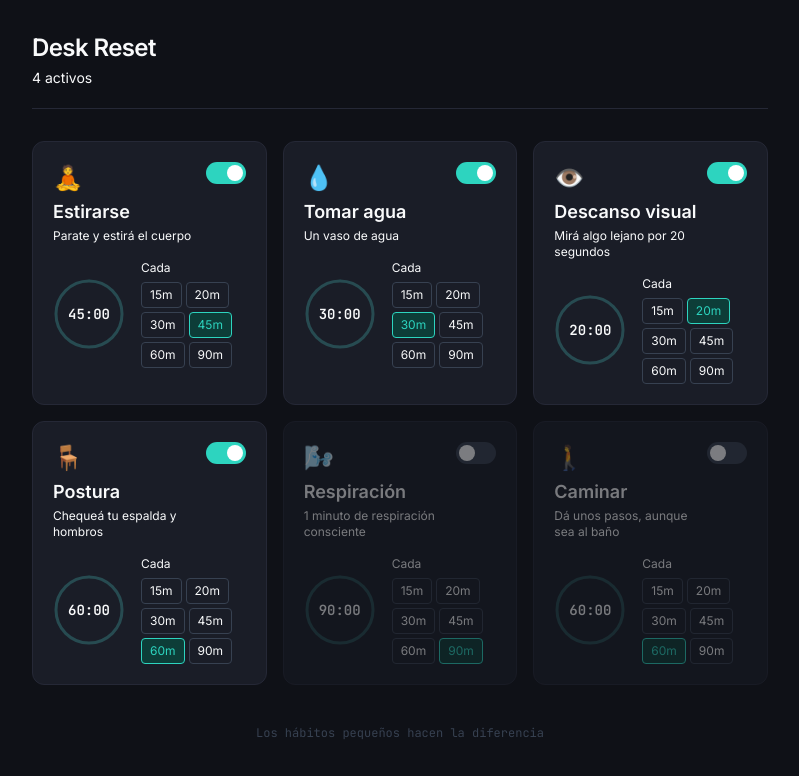
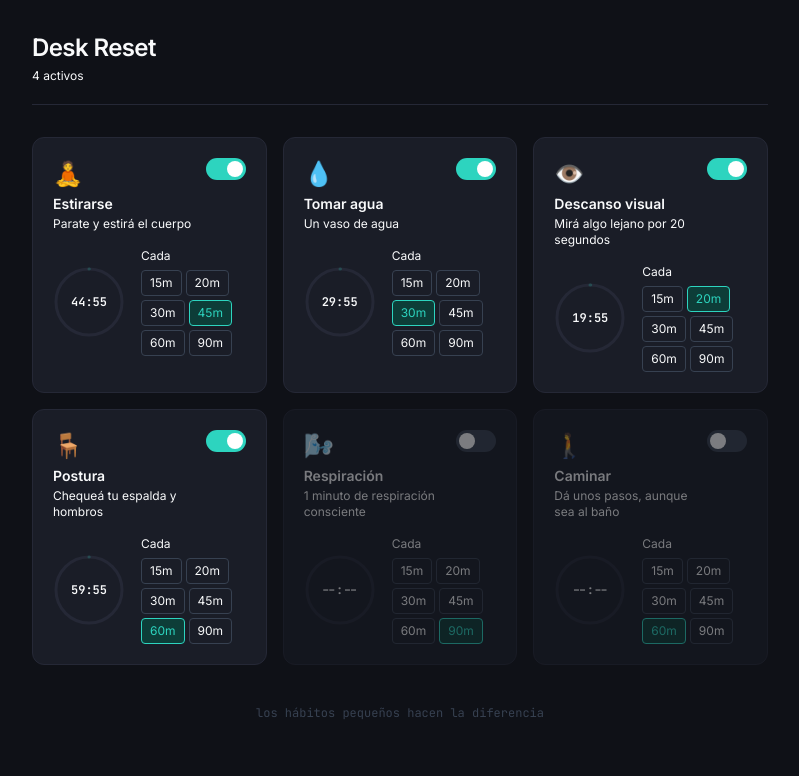
Before and after one commit to leisosag/desk-reset, a React (Vite) app: page / in a window 1280 px wide. Shown: the top 776 px of the page, without its empty margins (240-1039 px from the left). Built offline with nearby package versions, Linux system fonts and the light colour scheme.

Commit message:
feat: start timers

```diff
--- a/src/App.jsx
+++ b/src/App.jsx
@@ -1,50 +1,60 @@
-import { useState } from 'react';
-import { HABITS } from './data/habits';
-import HabitCard from './components/HabitCard';
-
-function buildInitialState(habits) {
-  return Object.fromEntries(
-    habits.map((h) => [
-      h.id,
-      {
-        enabled: h.defaultEnabled,
-        interval: h.defaultInterval,
-      },
-    ]),
-  );
-}
+import { useState, useEffect, useRef } from "react";
+import { HABITS } from "./data/habits";
+import { buildInitialState } from "./utils/time";
+import HabitCard from "./components/HabitCard";
 
 export default function App() {
-  const [habitStates, setHabitStates] = useState(() =>
-    buildInitialState(HABITS),
-  );
+  const [habitStates, setHabitStates] = useState(() => buildInitialState(HABITS));
+  const tickRef = useRef(null);
+
+  useEffect(() => {
+    tickRef.current = setInterval(() => {
+      setHabitStates((prev) => {
+        const next = { ...prev };
+        HABITS.forEach((h) => {
+          const s = prev[h.id];
+          if (!s.enabled || s.remaining === 0) return;
+          next[h.id] = { ...s, remaining: s.remaining - 1 };
+        });
+        return next;
+      });
+    }, 1000);
+
+    return () => clearInterval(tickRef.current);
+  }, []);
 
   const handleToggle = (id) => {
-    setHabitStates((prev) => ({
-      ...prev,
-      [id]: { ...prev[id], enabled: !prev[id].enabled },
-    }));
+    setHabitStates((prev) => {
+      const s = prev[id];
+      return {
+        ...prev,
+        [id]: {
+          ...s,
+          enabled: !s.enabled,
+          remaining: s.interval * 60,
+        },
+      };
+    });
   };
 
   const handleIntervalChange = (id, minutes) => {
     setHabitStates((prev) => ({
       ...prev,
-      [id]: { ...prev[id], interval: minutes },
+      [id]: { ...prev[id], interval: minutes, remaining: minutes * 60 },
     }));
   };
 
-  const enabledCount = Object.values(habitStates).filter(
-    (s) => s.enabled,
-  ).length;
+  const enabledCount = Object.values(habitStates).filter((s) => s.enabled).length;
 
   return (
     <div className="max-w-3xl mx-auto px-4 py-8 pb-16">
+
       <header className="mb-8">
         <h1 className="text-2xl font-semibold text-text-primary tracking-tight">
           Desk Reset
         </h1>
-        <p className="text-text-muted text-sm mt-1">
-          {enabledCount} activo{enabledCount !== 1 ? 's' : ''}
+        <p className="text-text-muted text-xs mt-1">
+          {enabledCount} activo{enabledCount !== 1 ? "s" : ""}
         </p>
         <div className="h-px bg-border mt-5" />
       </header>
@@ -52,16 +62,13 @@ export default function App() {
       <main>
         <div
           className="grid gap-4"
-          style={{
-            gridTemplateColumns: 'repeat(auto-fill, minmax(220px, 1fr))',
-          }}
+          style={{ gridTemplateColumns: "repeat(auto-fill, minmax(220px, 1fr))" }}
         >
           {HABITS.map((habit) => (
             <HabitCard
               key={habit.id}
               habit={habit}
-              enabled={habitStates[habit.id].enabled}
-              interval={habitStates[habit.id].interval}
+              state={habitStates[habit.id]}
               onToggle={handleToggle}
               onIntervalChange={handleIntervalChange}
             />
@@ -71,7 +78,7 @@ export default function App() {
 
       <footer className="mt-10 text-center">
         <p className="font-mono text-xs text-border-muted">
-          Los hábitos pequeños hacen la diferencia
+          los hábitos pequeños hacen la diferencia
         </p>
       </footer>
     </div>
--- /dev/null
+++ b/src/components/CircularProgress.jsx
@@ -0,0 +1,30 @@
+export default function CircularProgress({ progress, color = "#2dd4bf" }) {
+  const size = 72;
+  const stroke = 3;
+  const r = (size - stroke * 2) / 2;
+  const circ = 2 * Math.PI * r;
+  const offset = circ * (1 - progress);
+
+  return (
+    <svg
+      width={size}
+      height={size}
+      style={{ transform: "rotate(-90deg)" }}
+      aria-hidden="true"
+    >
+      <circle cx={36} cy={36} r={r} fill="none" stroke="#252836" strokeWidth={stroke} />
+      <circle
+        cx={36}
+        cy={36}
+        r={r}
+        fill="none"
+        stroke={color}
+        strokeWidth={stroke}
+        strokeDasharray={circ}
+        strokeDashoffset={offset}
+        strokeLinecap="round"
+        style={{ transition: "stroke-dashoffset 1s linear" }}
+      />
+    </svg>
+  );
+}
--- a/src/components/HabitCard.jsx
+++ b/src/components/HabitCard.jsx
@@ -1,23 +1,43 @@
+import CircularProgress from './CircularProgress';
+import { formatTime } from '../utils/time';
 import { INTERVAL_OPTIONS } from '../data/habits';
 
 export default function HabitCard({
   habit,
-  enabled,
-  interval,
+  state,
   onToggle,
   onIntervalChange,
 }) {
   const { id, icon, name, description } = habit;
+  const { enabled, interval, remaining } = state;
+
+  const total = interval * 60;
+  const progress = total > 0 ? 1 - remaining / total : 0;
+  const isUrgent = enabled && remaining < 60 && remaining > 0;
+  const isDue = enabled && remaining === 0;
+
+  const ringColor = isDue ? '#2dd4bf' : isUrgent ? '#99f6e4' : '#2dd4bf33';
+  const timerColorClass = isDue
+    ? 'text-teal'
+    : isUrgent
+      ? 'text-teal-light'
+      : 'text-text-muted';
 
   return (
     <div
-      className={`bg-surface border border-border rounded-xl p-5 flex flex-col gap-4 transition-opacity duration-200 ${!enabled ? 'opacity-45' : ''}`}
+      className={[
+        'bg-surface rounded-xl p-5 flex flex-col gap-4 transition-all duration-300 border',
+        isDue
+          ? 'border-teal shadow-[0_0_16px_rgba(45,212,191,0.12)]'
+          : 'border-border',
+        !enabled ? 'opacity-45' : '',
+      ].join(' ')}
     >
       {/* Header */}
       <div className="flex justify-between items-start">
         <div>
           <div className="text-2xl mb-1">{icon}</div>
-          <div className="text-text-primary font-semibold text-lg">{name}</div>
+          <div className="text-text-primary font-semibold text-sm">{name}</div>
           <div className="text-text-muted text-xs mt-0.5">{description}</div>
         </div>
 
@@ -36,42 +56,17 @@ export default function HabitCard({
         </button>
       </div>
 
-      {/* Timer ring + interval selector */}
+      {/* Ring + interval selector */}
       <div className="flex items-center gap-4">
-        {/* Ring */}
         <div className="relative w-[72px] h-[72px] flex-shrink-0">
-          <svg
-            width={72}
-            height={72}
-            style={{ transform: 'rotate(-90deg)' }}
-            aria-hidden="true"
+          <CircularProgress progress={progress} color={ringColor} />
+          <div
+            className={`absolute inset-0 flex items-center justify-center font-mono text-xs font-semibold ${timerColorClass}`}
           >
-            <circle
-              cx={36}
-              cy={36}
-              r={33}
-              fill="none"
-              stroke="#252836"
-              strokeWidth={3}
-            />
-            <circle
-              cx={36}
-              cy={36}
-              r={33}
-              fill="none"
-              stroke="#2dd4bf33"
-              strokeWidth={3}
-              strokeDasharray={207}
-              strokeDashoffset={0}
-              strokeLinecap="round"
-            />
-          </svg>
-          <div className="absolute inset-0 flex items-center justify-center font-mono text-sm font-semibold text-text-muted">
-            {String(interval).padStart(2, '0')}:00
+            {enabled ? (isDue ? '¡Ya!' : formatTime(remaining)) : '--:--'}
           </div>
         </div>
 
-        {/* Interval selector */}
         <div className="flex-1">
           <div className="text-text-muted text-xs mb-1.5">Cada</div>
           <div className="flex gap-1 flex-wrap">
@@ -82,7 +77,7 @@ export default function HabitCard({
                 className={`px-2 py-1 rounded text-xs border cursor-pointer transition-all duration-150 ${
                   min === interval
                     ? 'border-teal bg-teal-bg text-teal'
-                    : 'border-border-muted bg-transparent text-text-muted hover:border-gray-500 hover:text-text-secondary'
+                    : 'border-border-muted bg-transparent text-text-muted hover:border-gray-500'
                 }`}
               >
                 {min}m
--- /dev/null
+++ b/src/utils/time.js
@@ -0,0 +1,18 @@
+export function formatTime(seconds) {
+  const m = Math.floor(seconds / 60);
+  const s = seconds % 60;
+  return `${String(m).padStart(2, "0")}:${String(s).padStart(2, "0")}`;
+}
+
+export function buildInitialState(habits) {
+  return Object.fromEntries(
+    habits.map((h) => [
+      h.id,
+      {
+        enabled: h.defaultEnabled,
+        interval: h.defaultInterval,
+        remaining: h.defaultInterval * 60,
+      },
+    ])
+  );
+}
```
